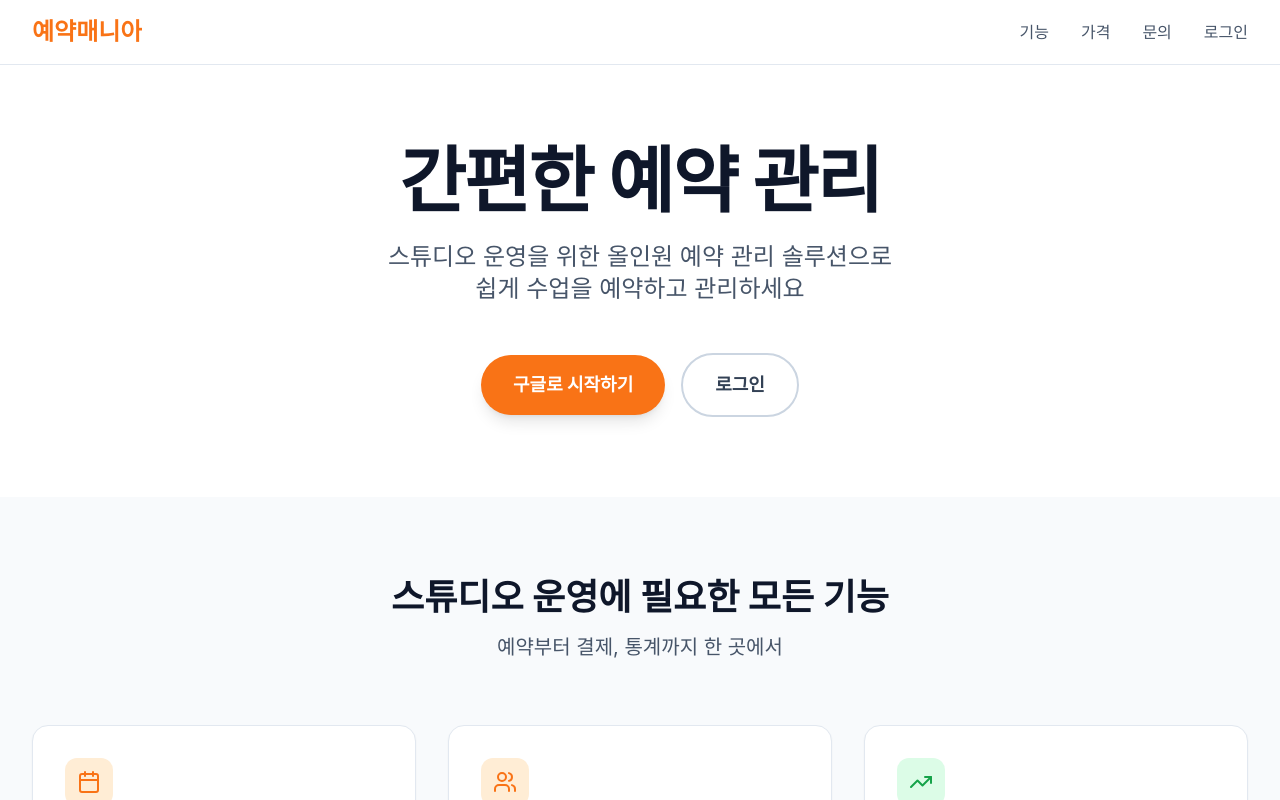
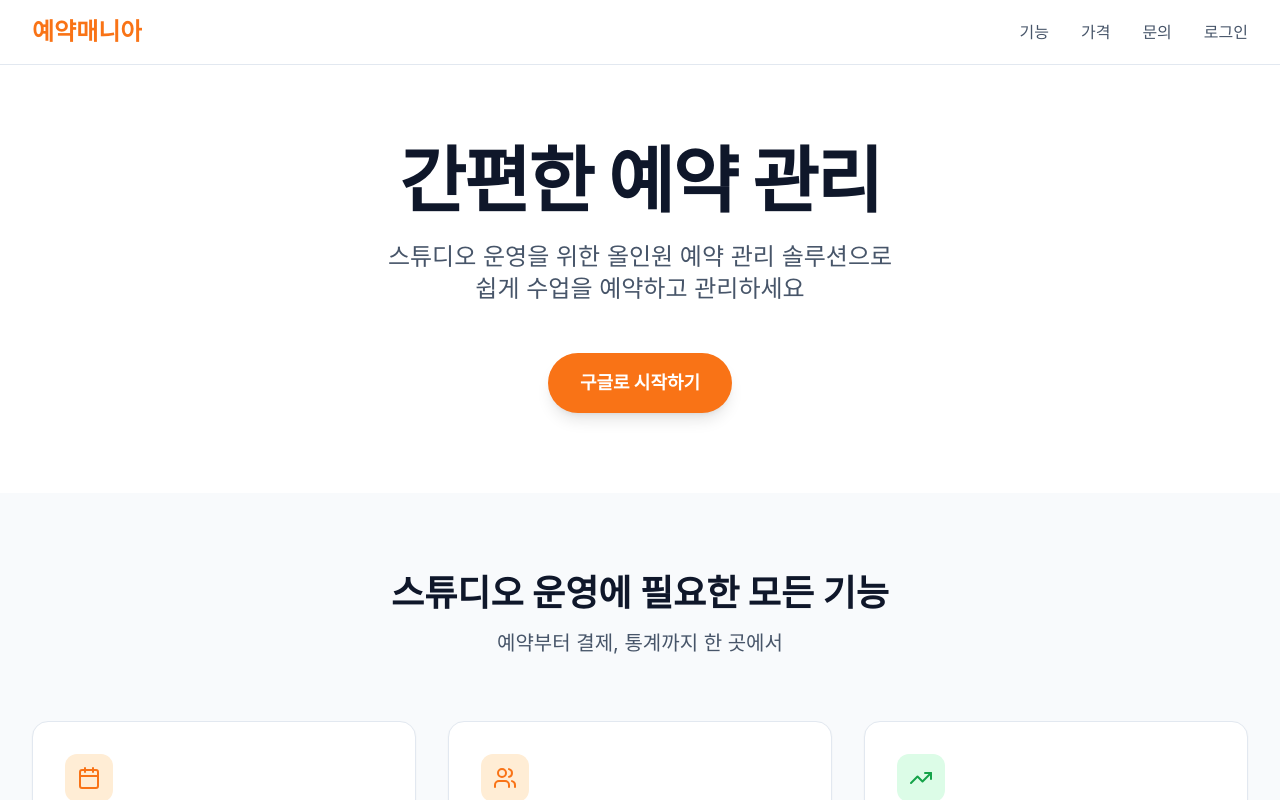
Before and after one commit to jinseriouspark/privacy-policy, a React (Vite) app in the folder smart_reservation/: page / in a window 1280 px wide. Shown: the top 800 px of the page. Built offline with nearby package versions, Linux system fonts and the light colour scheme; no server answers; a web font is replaced by a local one.

Commit message:
ux: Direct Google login from landing page
- Remove intermediate login page step
- 'Login' button now triggers Google OAuth directly
- Remove secondary CTA button from hero section
- Streamline user flow for faster authentication

```diff
--- a/smart_reservation/components/LandingPage.tsx
+++ b/smart_reservation/components/LandingPage.tsx
@@ -122,7 +122,7 @@ const LandingPage: React.FC<LandingPageProps> = ({ onLoginSuccess, onShowLogin }
                 문의
               </a>
               <button
-                onClick={onShowLogin}
+                onClick={handleGoogleLogin}
                 className="text-slate-600 hover:text-slate-900 font-medium transition-colors"
               >
                 로그인
@@ -157,7 +157,7 @@ const LandingPage: React.FC<LandingPageProps> = ({ onLoginSuccess, onShowLogin }
                   문의
                 </a>
                 <button
-                  onClick={onShowLogin}
+                  onClick={handleGoogleLogin}
                   className="text-slate-600 hover:text-slate-900 font-medium text-left"
                 >
                   로그인
@@ -186,12 +186,6 @@ const LandingPage: React.FC<LandingPageProps> = ({ onLoginSuccess, onShowLogin }
               className="px-8 py-4 bg-orange-500 hover:bg-orange-600 text-white font-bold text-lg rounded-full transition-all transform hover:scale-105 shadow-lg"
             >
               구글로 시작하기
-            </button>
-            <button
-              onClick={onShowLogin}
-              className="px-8 py-4 bg-white hover:bg-slate-50 text-slate-700 font-bold text-lg rounded-full transition-all border-2 border-slate-300"
-            >
-              로그인
             </button>
           </div>
         </div>
```
Also changed, not shown: 3 other files (tests, documents, lock files or other folders).
